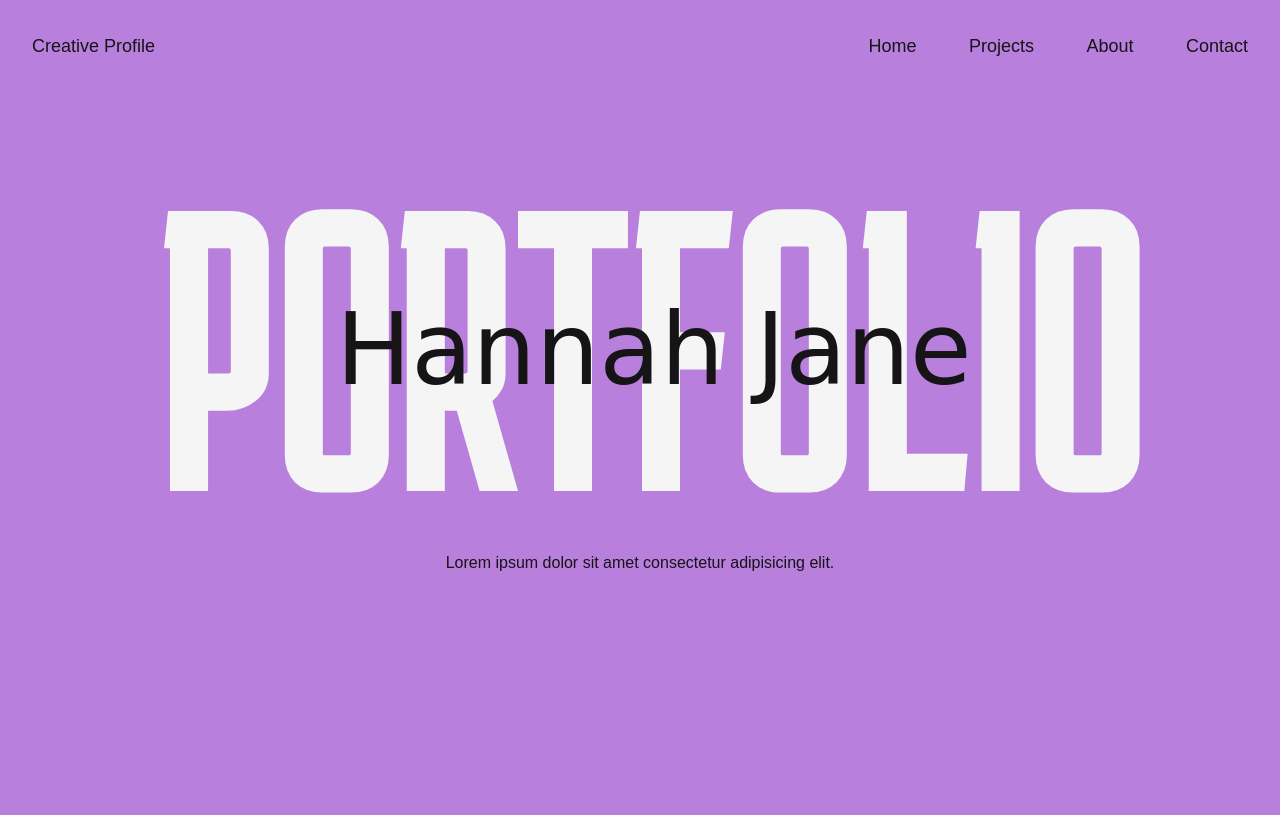
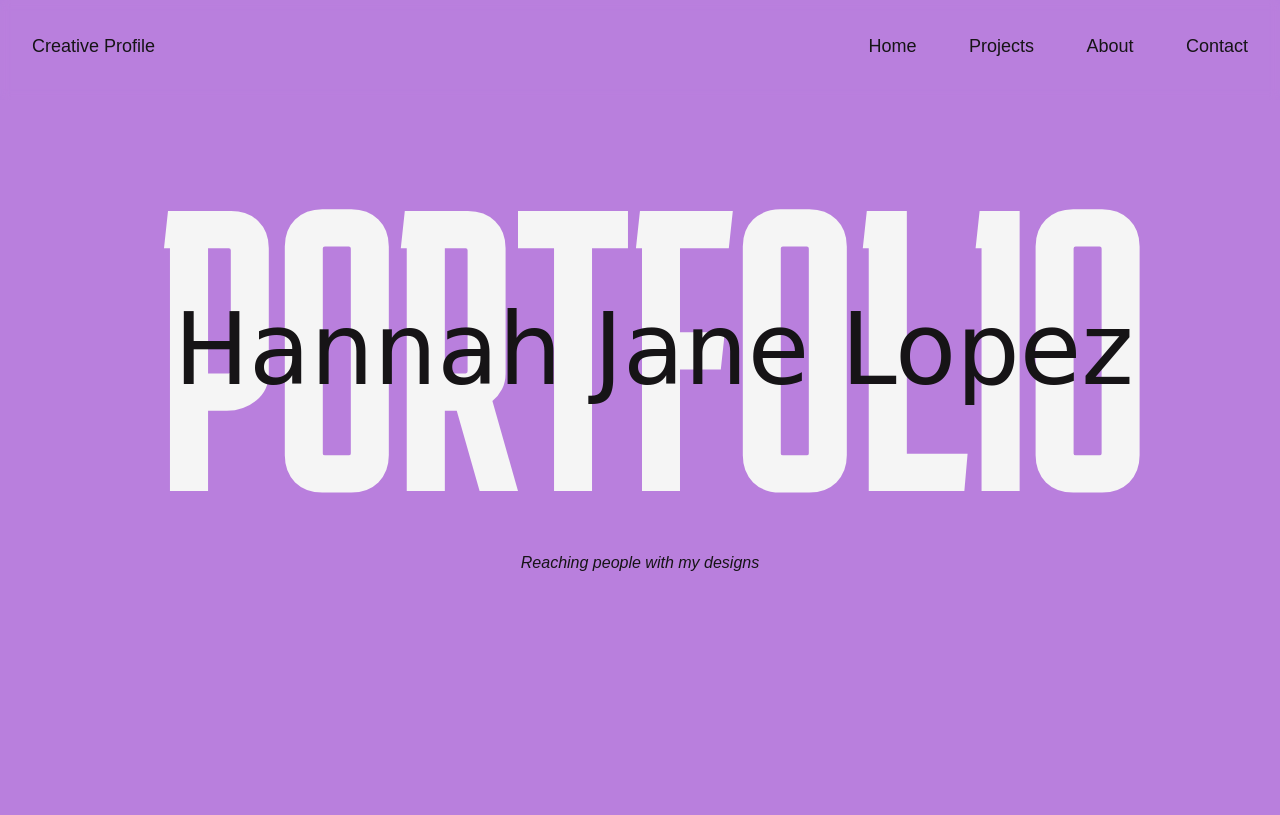
Before and after one commit to ghelab/HannahPortfolio, a PHP site: page / in a window 1280 px wide. Shown: the top 815 px of the page. Run offline with PHP 8.4, Linux system fonts and the light colour scheme; some web fonts are replaced.

Commit message:
progress upd

```diff
--- a/index.html
+++ b/index.html
@@ -14,7 +14,7 @@
 
         <nav class="navbar">
             <div class="navleft">
-                <span class="navtleft">Creative Profile</span>
+                <span class="navtleft t2">Creative Profile</span>
             </div>
 
             <div class="navli">
@@ -28,11 +28,11 @@
 
         <div class="hero-content">
             <div class="word-stack">
-                <span class="top">Hannah Jane</span>
+                <span class="top">Hannah Jane Lopez</span>
                 <span class="bottom">PORTFOLIO</span>
             </div>
 
-            <p>Lorem ipsum dolor sit amet consectetur adipisicing elit.</p>
+            <p><i>Reaching people with my designs</i></p>
         </div>
     </header>
 
@@ -120,7 +120,10 @@
 
     <section class="aboutme">
         <h1>About Me</h1>
-        <p>I am an enthusiastic and detail-oriented creative with experience in social media management and a strong passion for graphic design and video editing. During my internship, I had the opportunity to edit publication materials and layouts for high-profile clients, including the City Vice Mayor, honing both my design skills and professional approach. I am also knowledgeable in using various AI tools to enhance creativity and efficiency in my work.</p>
+        <p>I am an enthusiastic and detail-oriented creative with experience in social media management and a strong passion for graphic
+            design and video editing. During my internship, I had the opportunity to edit publication materials and layouts for high-profile
+            clients, including the City Vice Mayor, honing both my design skills and professional approach. I am also knowledgeable in using
+            various AI tools to enhance creativity and efficiency in my work.</p>
     </section>
 
     <footer>
--- a/style.css
+++ b/style.css
@@ -35,6 +35,14 @@ body {
     font-weight: normal;
     /* font-style:normal; */
 }
+
+@font-face {
+    font-family: 'GravitasOne';
+    src: url('src/fonts/Gravitas_One/GravitasOne-Regular.ttf') format('truetype');
+    font-weight: normal;
+    font-style: normal;
+}
+
 img{
     height: 200px;
     width: auto;
@@ -44,6 +52,9 @@ img{
     font-family: 'GravitasOne';
 }
 
+.t2{
+
+}
 
 
 /* NAVIGATION BAR */
```
